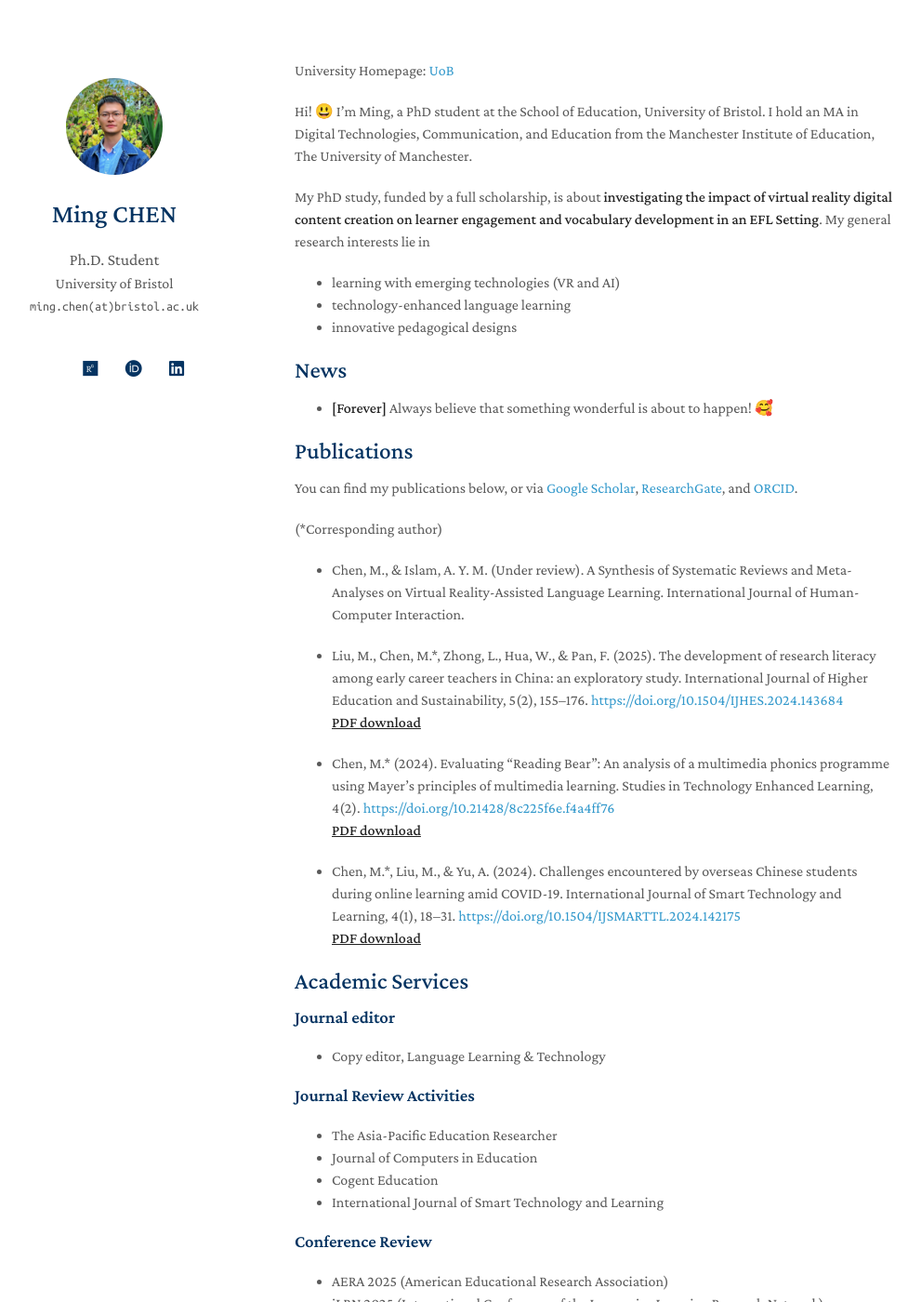
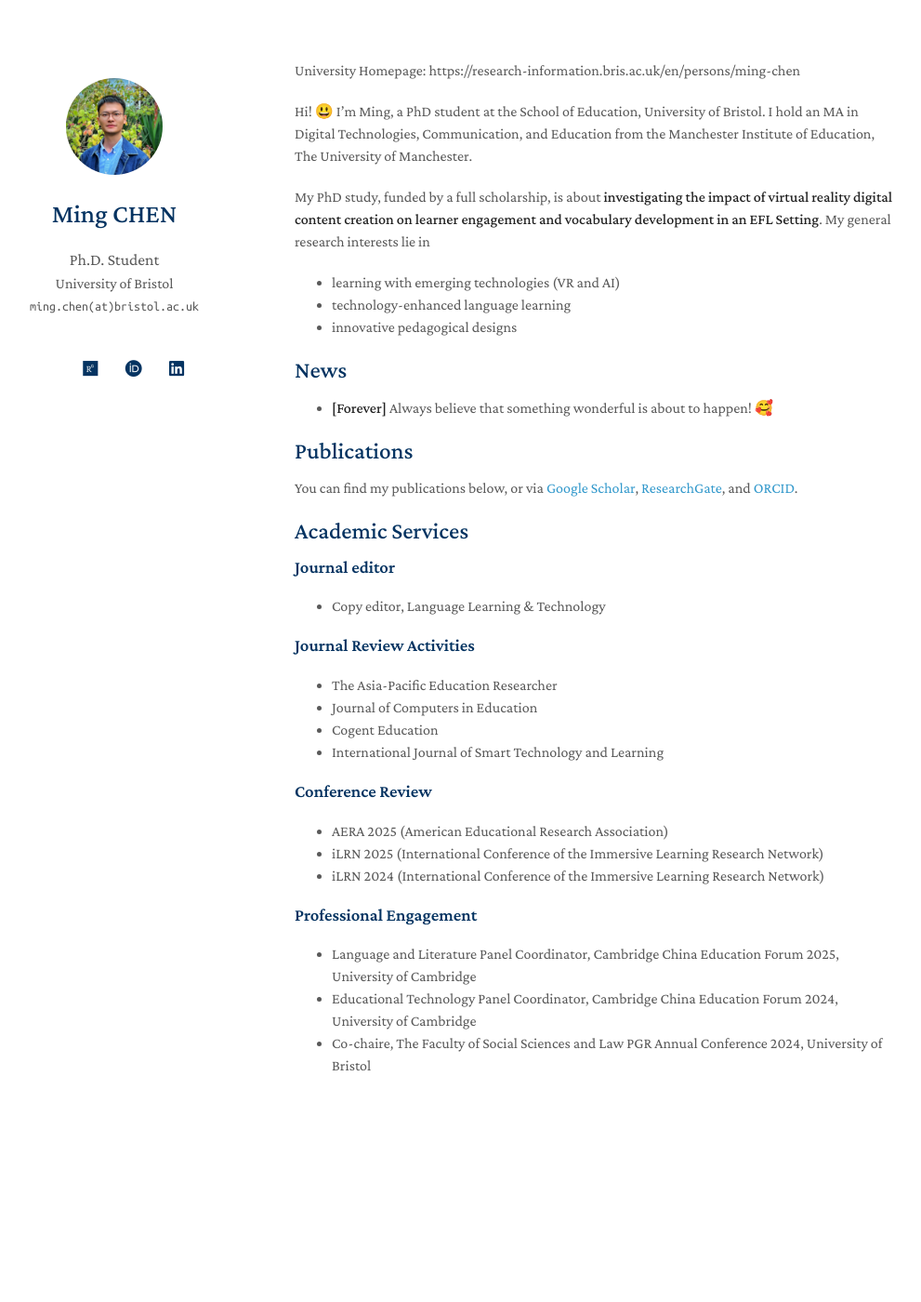
Before and after one commit to EricMingChen/EricMingChen.github.io, a Jekyll site: the page built from index.md, in a window 1280 px wide and 1400 px high. Shown: the whole window at 93% size, without its empty margins (153-1144 px from the left). Built offline with Jekyll 4.4.1, drawn with Linux system fonts in a browser that asks for light colours; a style sheet for code colours, icons or effects is not loaded.

Commit message:
Update index.md

```diff
--- a/index.md
+++ b/index.md
@@ -1,7 +1,7 @@
 ---
 layout: homepage
 ---
-University Homepage: [UoB](https://research-information.bris.ac.uk/en/persons/ming-chen)
+University Homepage: https://research-information.bris.ac.uk/en/persons/ming-chen
 
 Hi! 😃 I’m Ming, a PhD student at the School of Education, University of Bristol. I hold an MA in Digital Technologies, Communication, and Education from the Manchester Institute of Education, The University of Manchester.
 
@@ -18,19 +18,6 @@ My PhD study, funded by a full scholarship, is about **investigating the impact
 ## Publications
 
 You can find my publications below, or via [Google Scholar](https://scholar.google.com/citations?user=bhmuN8YAAAAJ&hl=en), [ResearchGate](https://www.researchgate.net/profile/Ming-Chen-174), and [ORCID](https://orcid.org/0000-0003-4099-1606).
-
-(*Corresponding author)
-
-- Chen, M., & Islam, A. Y. M. (Under review). A Synthesis of Systematic Reviews and Meta-Analyses on Virtual Reality-Assisted Language Learning. International Journal of Human-Computer Interaction.
-
-- Liu, M., Chen, M.*, Zhong, L., Hua, W., & Pan, F. (2025). The development of research literacy among early career teachers in China: an exploratory study. International Journal of Higher Education and Sustainability, 5(2), 155–176. [https://doi.org/10.1504/IJHES.2024.143684](https://doi.org/10.1504/IJHES.2024.143684)
-[**<ins>PDF download</ins>**](https://www.researchgate.net/publication/386127750_The_development_of_research_literacy_among_early_career_teachers_in_China_An_exploratory_study/link/6745f43a359dcb4d9d3ab10b/download?_tp=eyJjb250ZXh0Ijp7ImZpcnN0UGFnZSI6InByb2ZpbGUiLCJwYWdlIjoicHVibGljYXRpb24iLCJwcmV2aW91c1BhZ2UiOiJwcm9maWxlIn19)
-
-- Chen, M.* (2024). Evaluating “Reading Bear”: An analysis of a multimedia phonics programme using Mayer’s principles of multimedia learning. Studies in Technology Enhanced Learning, 4(2). [https://doi.org/10.21428/8c225f6e.f4a4ff76](https://doi.org/10.21428/8c225f6e.f4a4ff76)
-[**<ins>PDF download</ins>**](https://doi.org/10.21428/8c225f6e.f4a4ff76)
-
-- Chen, M.*, Liu, M., & Yu, A. (2024). Challenges encountered by overseas Chinese students during online learning amid COVID-19. International Journal of Smart Technology and Learning, 4(1), 18–31. [https://doi.org/10.1504/IJSMARTTL.2024.142175](https://doi.org/10.1504/IJSMARTTL.2024.142175)
-[**<ins>PDF download</ins>**](https://www.researchgate.net/publication/384865566_Challenges_encountered_by_overseas_Chinese_students_during_online_learning_amid_COVID-19/link/670d9175c100fa17c8ccd871/download?_tp=eyJjb250ZXh0Ijp7ImZpcnN0UGFnZSI6InByb2ZpbGUiLCJwYWdlIjoicHVibGljYXRpb24iLCJwcmV2aW91c1BhZ2UiOiJwcm9maWxlIn19)
 
 ## Academic Services
 
```
